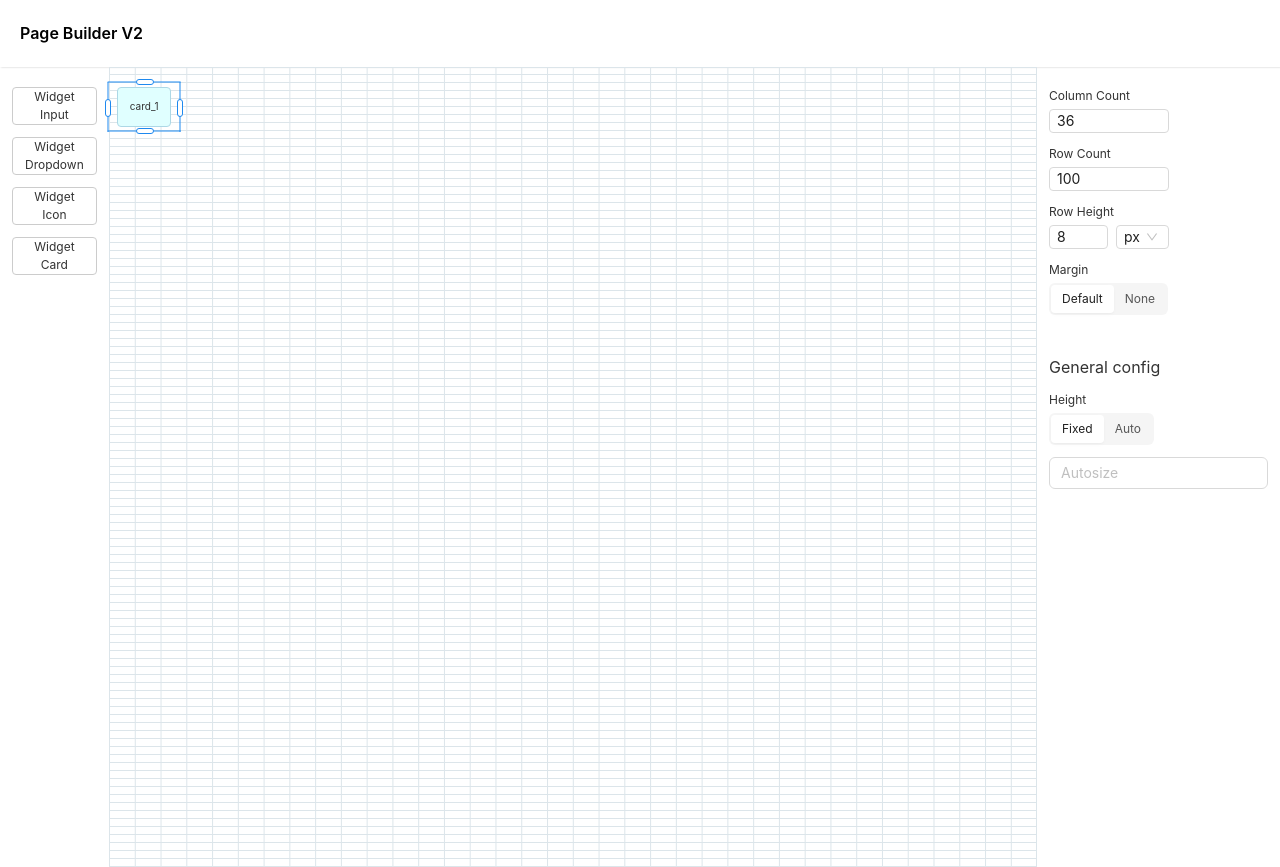
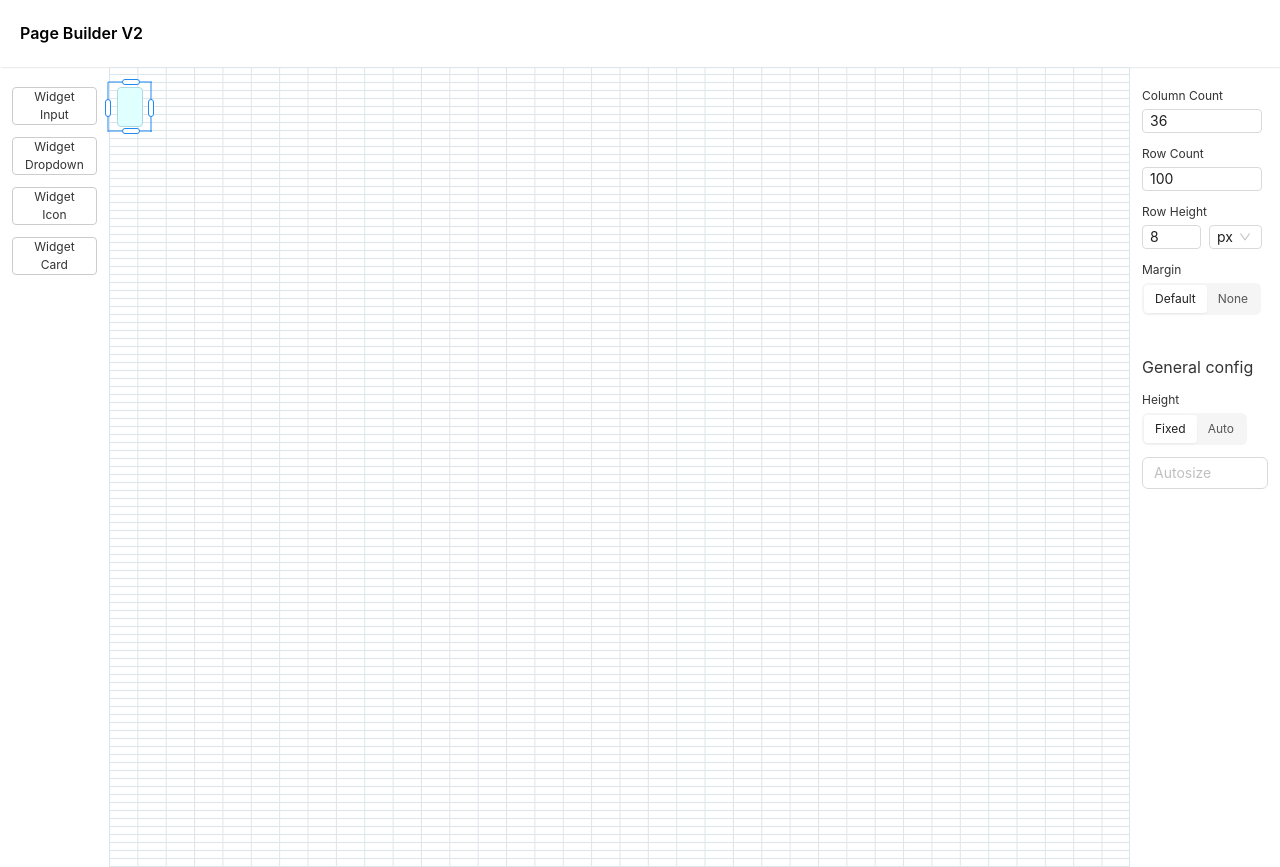
Before and after one commit to abdul-kissflow/builder, a React (Vite) app: page / in a window 1280 px wide. Built offline with nearby package versions, Linux system fonts and the light colour scheme.

Commit message:
overflow behaviour added

```diff
--- a/src/Builder/builder.module.css
+++ b/src/Builder/builder.module.css
@@ -287,3 +287,7 @@
   padding-inline: 12px;
   padding-block: 20px;
 }
+
+.widgetTextField {
+  overflow-wrap: anywhere;
+}
--- a/src/Builder/general.config.widgets.jsx
+++ b/src/Builder/general.config.widgets.jsx
@@ -1,5 +1,7 @@
 import { useContext } from "react";
 import PropTypes from "prop-types";
+
+import TextArea from "antd/es/input/TextArea";
 
 import { Control } from "./control";
 import { CONTROL_TYPE } from "./constant";
@@ -22,6 +24,7 @@ export function HeightInput({ type, config }) {
     updateWidgetConfig((prevState) => ({
       ...prevState,
       [selectedWidget]: {
+        ...prevState[selectedWidget],
         heightType: value
       }
     }));
@@ -44,3 +47,34 @@ export function HeightInput({ type, config }) {
     </div>
   );
 }
+
+TextInput.propTypes = {
+  type: PropTypes.string
+};
+
+export function TextInput() {
+  const { selectedWidget, widgetsConfig, updateWidgetConfig } =
+    useContext(BuilderContext);
+
+  function onChange(value) {
+    updateWidgetConfig((prevState) => ({
+      ...prevState,
+      [selectedWidget]: {
+        ...prevState[selectedWidget],
+        content: value
+      }
+    }));
+  }
+
+  return (
+    <TextArea
+      onChange={(e) => {
+        console.log(e.target.value, "value check");
+        onChange(e.target.value);
+      }}
+      value={widgetsConfig[selectedWidget]?.content || ""}
+      placeholder="Autosize"
+      autoSize
+    />
+  );
+}
--- a/src/Builder/index.jsx
+++ b/src/Builder/index.jsx
@@ -30,8 +30,7 @@ import { HoverCell } from "./hover.cell";
 import { Config } from "./config";
 import { BuilderContext } from "./context";
 import { layoutRevalidateAndUpdate } from "./util";
-import { HeightInput } from "./general.config.widgets";
-import TextArea from "antd/es/input/TextArea";
+import { HeightInput, TextInput } from "./general.config.widgets";
 
 const DEFAULT_CONFIG = {
   isAutoResize: false,
@@ -319,13 +318,6 @@ export function Builder() {
     [widgetsConfig, selectedWidget, state]
   );
 
-  // useEffect(
-  //   function updateSelectedWidget() {
-  //     setActiveWidgetInfo({});
-  //   },
-  //   [selectedWidget]
-  // );
-
   return (
     <BuilderContext.Provider value={storeObj}>
       <div className={styles.mainLayout}>
@@ -408,7 +400,7 @@ export function Builder() {
           ) : null} */}
           </DragOverlay>
         </DndContext>
-        <aside>
+        <aside style={{ width: "150px" }}>
           <Config config={configState} setConfig={setConfigState} />
           <GeneralConfig
             selectedWidget={selectedWidget}
@@ -425,13 +417,10 @@ export function Builder() {
 }
 
 GeneralConfig.propTypes = {
-  selectedWidget: PropTypes.string,
   generalConfig: PropTypes.array
 };
 
-function GeneralConfig({ selectedWidget, generalConfig }) {
-  console.log({ selectedWidget, generalConfig }, "selectedWidget");
-
+function GeneralConfig({ generalConfig }) {
   if (generalConfig.length < 0) {
     return null;
   }
@@ -467,11 +456,3 @@ function GeneralConfigWidget({ generalConfig }) {
       return null;
   }
 }
-
-TextInput.propTypes = {
-  type: PropTypes.string
-};
-
-function TextInput() {
-  return <TextArea placeholder="Autosize" autoSize />;
-}
--- a/src/Builder/widget.renderer.jsx
+++ b/src/Builder/widget.renderer.jsx
@@ -56,6 +56,9 @@ function WidgetCell({
   rowCount,
   marginType
 }) {
+  const { widgetsConfig, selectedWidget } = useContext(BuilderContext);
+  const isAuto = widgetsConfig[widget.Id]?.heightType === "auto";
+
   const { attributes, listeners, setNodeRef } = useDraggable({
     id: widget.Id,
     data: {
@@ -83,11 +86,20 @@ function WidgetCell({
         top: `${rowStart * cellHeight}px`,
         left: `${colStart * cellWidth}px`,
         width: `${widgetColspan * cellWidth}px`,
-        height: `${widgetRowSpan * cellHeight}px`
+        height: !isAuto ? `${widgetRowSpan * cellHeight}px` : "auto"
       };
       return check;
     },
-    [rowStart, cellHeight, colStart, cellWidth, widgetColspan, widgetRowSpan]
+    // eslint-disable-next-line react-hooks/exhaustive-deps
+    [
+      rowStart,
+      cellHeight,
+      colStart,
+      cellWidth,
+      widgetColspan,
+      selectedWidget,
+      widgetRowSpan
+    ]
   );
 
   return (
@@ -119,6 +131,8 @@ function WidgetCell({
       {...attributes}
     >
       <WidgetHandler
+        selectedWidget={selectedWidget}
+        isAuto={isAuto}
         selected={selected}
         rowCount={rowCount}
         cellHeight={cellHeight}
@@ -159,6 +173,8 @@ WidgetCell.propTypes = {
 };
 
 WidgetHandler.propTypes = {
+  isAuto: PropTypes.bool,
+  selectedWidget: PropTypes.string,
   widgetLayoutConfig: PropTypes.shape({
     colStart: PropTypes.number,
     colEnd: PropTypes.number,
@@ -174,11 +190,10 @@ WidgetHandler.propTypes = {
 };
 
 function WidgetHandler(props) {
-  const { widgetsConfig, selectedWidget } = useContext(BuilderContext);
+  const { widgetLayoutConfig, widget, cellHeight, isAuto, selectedWidget } =
+    props;
 
-  const { widgetLayoutConfig, widget, cellHeight } = props;
-
-  if (widgetsConfig[selectedWidget]?.heightType === "auto") {
+  if (isAuto) {
     return (
       <AutogrowWidget
         cellHeight={cellHeight}
@@ -537,10 +552,19 @@ function WidgetRenderer({
     [onWindowMouseMove, onWindowMouseUp]
   );
 
+  const { widgetsConfig } = useContext(BuilderContext);
+
   return (
     <>
       <div className={styles.content} id={widget.Id}>
-        <span style={{ fontSize: "x-small" }}>{widget.Id}</span>
+        <span
+          className={styles.widgetTextField}
+          style={{ fontSize: "x-small" }}
+        >
+          {widgetsConfig[widget.Id]?.content
+            ? widgetsConfig[widget.Id]?.content
+            : ""}
+        </span>
       </div>
       <div
         className={`${styles.overlayContainer} ${
```
